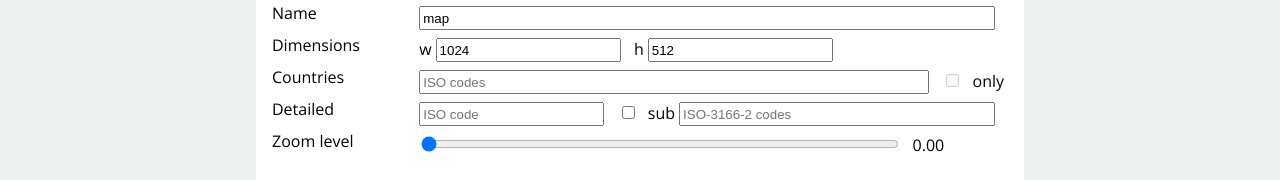
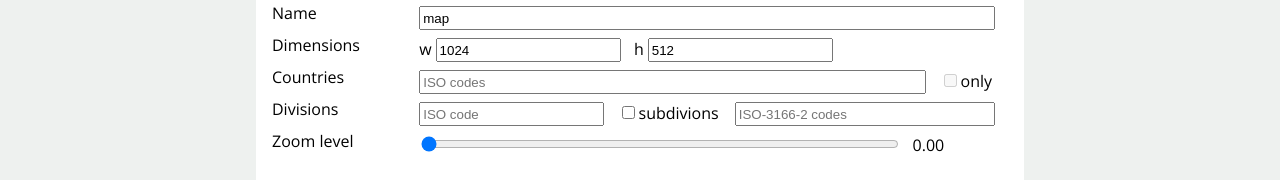
Before and after one commit to jmuffat/jmuffat.com, a Next.js app: page /maps in a window 1280 px wide. Shown: the part 251-431 px from the top of the page. Built offline with nearby package versions, Linux system fonts and the light colour scheme; no server answers.

Commit message:
clarify map form

```diff
--- a/components/form/checkbox-field.js
+++ b/components/form/checkbox-field.js
@@ -5,7 +5,7 @@ export function CheckboxField(props) {
   const label = props.label || field
 
   return (
-    <div>
+    <div className="form-checkbox">
       <input
         id={props.id}
         type="checkbox"
--- a/pages/maps/index.js
+++ b/pages/maps/index.js
@@ -230,9 +230,9 @@ function Home(props) {
         <CheckboxField form={form} field="onlySelected" label="only" disabled={soloDisabled}/>
       </FormLine>
 
-      <FormLine label="Detailed">
+      <FormLine label="Divisions">
         <TextField form={form} field="detailed" placeholder="ISO code" filter={a=>a.toUpperCase()} />
-        <CheckboxField form={form} field="subdivision" label="sub" disabled={false}/>
+        <CheckboxField form={form} field="subdivision" label="subdivions" disabled={false}/>
         <TextField form={form} field="provinces" filter={a=>a.toUpperCase()} placeholder="ISO-3166-2 codes" className="wide" />
       </FormLine>
 
--- a/styles/form.scss
+++ b/styles/form.scss
@@ -25,6 +25,15 @@
       flex-grow: 100
     }
   }
+
+  .form-checkbox {
+    input {
+      margin-right: 4px
+    }
+    label {
+      margin-right: 1em
+    }
+  }
 }
 
 .form-range {
@@ -42,5 +51,4 @@
     flex:1;
     padding-left: 1em
   }
-
 }
```
